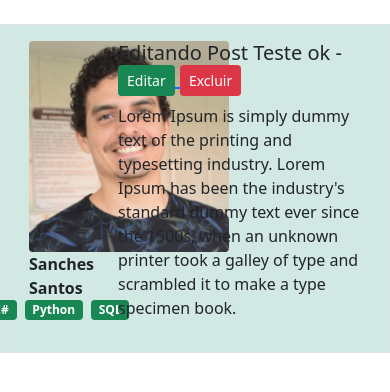
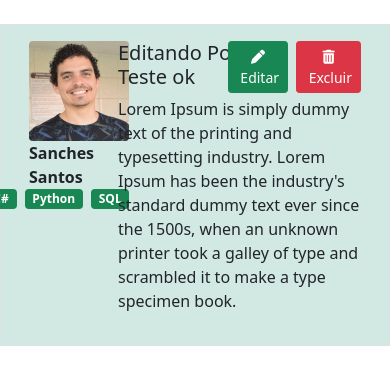
Before and after one commit to sanchesfranklin/Blog-Flask, a Flask app: page /post/2 in a window 390 px wide. Shown: the part 56-448 px from the top of the page. Run offline with Flask 2, Linux system fonts and the light colour scheme; a user stored in the database is signed in; data comes from the database, SQL or seed files in the repository; both versions use the stored data as it was after the commit; some libraries are stand-ins or nearby versions.

Commit message:
add opção de excluir, add responsividade na página de posts

```diff
--- a/appcomunidade/models.py
+++ b/appcomunidade/models.py
@@ -16,6 +16,9 @@ class Usuario(database.Model, UserMixin):
     posts = database.relationship('Post', backref='autor', lazy=True)
     cursos = database.Column(database.String, nullable=False, default='Não informado')
 
+    def contar_posts(self):
+        return len(self.posts)
+
 
 class Post(database.Model):
     id = database.Column(database.Integer, primary_key=True)
--- a/appcomunidade/routes.py
+++ b/appcomunidade/routes.py
@@ -1,4 +1,4 @@
-from flask import render_template, redirect, url_for, flash, request
+from flask import render_template, redirect, url_for, flash, request, abort
 from appcomunidade import app, database, bcrypt
 from appcomunidade.forms import FormLogin, FormCriarConta, FormEditarPerfil, FormCriarPost
 from appcomunidade.models import Usuario, Post
@@ -159,3 +159,16 @@ def editar_post(post_id):
     else:
         form = None
     return render_template('editarpost.html', post=post, form = form, path_foto_perfil = path_foto_perfil)
+
+
+@app.route('/post/<post_id>/excluir', methods=['GET', 'POST'])
+@login_required
+def excluir_post(post_id):
+    post = Post.query.get(post_id)
+    if current_user == post.autor:
+        database.session.delete(post)
+        database.session.commit()
+        flash('Post excluído com sucesso!', 'alert-success')
+        return redirect(url_for('home'))
+    else:
+        abort(403, 'Você não tem acesso para executar esta ação!')
--- a/appcomunidade/static/main.css
+++ b/appcomunidade/static/main.css
@@ -95,3 +95,12 @@
 .criarPost {
     background-color: #d2e8e3;
 }
+
+@media only screen and (max-width: 1024px) {
+    #foto-perfil img {
+        display: block;
+        border-radius: 50%;
+        width: 100px;
+        height: 100px;
+    }
+}
--- a/appcomunidade/templates/base.html
+++ b/appcomunidade/templates/base.html
@@ -1,33 +1,42 @@
 <!DOCTYPE html>
 <html lang="pt-br">
     <head>
-    <meta charset="UTF-8">
+        <meta charset="UTF-8" />
         <title>App Flask</title>
-    <link href="https://cdn.jsdelivr.net/npm/bootstrap@5.0.2/dist/css/bootstrap.min.css" rel="stylesheet" integrity="sha384-EVSTQN3/azprG1Anm3QDgpJLIm9Nao0Yz1ztcQTwFspd3yD65VohhpuuCOmLASjC" crossorigin="anonymous">
-    <link rel="stylesheet" type="text/css" href="{{ url_for('static', filename='main.css') }}">
-    {% block head %}
-    {% endblock %}
+        <link
+            href="https://cdn.jsdelivr.net/npm/bootstrap@5.0.2/dist/css/bootstrap.min.css"
+            rel="stylesheet"
+            integrity="sha384-EVSTQN3/azprG1Anm3QDgpJLIm9Nao0Yz1ztcQTwFspd3yD65VohhpuuCOmLASjC"
+            crossorigin="anonymous"
+        />
+        <link
+            rel="stylesheet"
+            type="text/css"
+            href="{{ url_for('static', filename='main.css') }}"
+        />
+        <script
+            src="https://kit.fontawesome.com/9d4e2d4de3.js"
+            crossorigin="anonymous"
+        ></script>
+        {% block head %} {% endblock %}
     </head>
     <body>
-
         <!-- NAVBAR-->
         {% include 'navbar.html' %}
         <!-- FIM NAVBAR-->
         <div class="container">
             {% with mensagens = get_flashed_messages(with_categories = True) %}
-            {% if mensagens %}
-                {% for categoria, mensagem in mensagens  %}
-                    <div class="alert {{ categoria }}">
-                        {{ mensagem }}
-                    </div>
-                {% endfor %}
-            {% endif %}
-        {% endwith %}
+            {% if mensagens %} {% for categoria, mensagem in mensagens %}
+            <div class="alert {{ categoria }}">{{ mensagem }}</div>
+            {% endfor %} {% endif %} {% endwith %}
         </div>
 
-    {% block body %}
-    {% endblock %}
+        {% block body %} {% endblock %}
 
-<script src="https://cdn.jsdelivr.net/npm/bootstrap@5.0.2/dist/js/bootstrap.bundle.min.js" integrity="sha384-MrcW6ZMFYlzcLA8Nl+NtUVF0sA7MsXsP1UyJoMp4YLEuNSfAP+JcXn/tWtIaxVXM" crossorigin="anonymous"></script>
+        <script
+            src="https://cdn.jsdelivr.net/npm/bootstrap@5.0.2/dist/js/bootstrap.bundle.min.js"
+            integrity="sha384-MrcW6ZMFYlzcLA8Nl+NtUVF0sA7MsXsP1UyJoMp4YLEuNSfAP+JcXn/tWtIaxVXM"
+            crossorigin="anonymous"
+        ></script>
     </body>
 </html>
--- a/appcomunidade/templates/post.html
+++ b/appcomunidade/templates/post.html
@@ -2,12 +2,14 @@
 <div class="container mt-4">
     <div class="row border mt-4 p-3 criarPost">
         <div class="col-3">
-            <div class="image pe-2">
+            <div class="row">
+                <div class="col-md-2 image pe-2" id="foto-perfil">
                     <img
                         src="{{ path_foto_perfil + post.autor.foto_perfil }}"
                         class="rounded"
                         width="200"
                     />
+                </div>
             </div>
             <div class="row">
                 <div class="col d-flex justify-content-center">
@@ -23,21 +25,87 @@
             </div>
         </div>
         <div class="col-9">
-            <h5 class="">
-                {{ post.titulo }} {% if form %} -
+            <div class="row">
+                <div class="col-8">
+                    <h5 class="">{{ post.titulo }}</h5>
+                </div>
+                <div class="col-4">
+                    <div class="d-flex justify-content-end">
+                        {% if form %}
                         <a
-                    class="w-100"
                             href="{{ url_for('editar_post', post_id = post.id) }}"
                         >
-                    <button class="btn btn-success btn-sm">Editar</button>
+                            <button class="btn btn-success btn-sm me-2">
+                                <i class="fas fa-pen"></i>
+                                &nbsp;Editar
+                            </button>
                         </a>
-                <button class="btn btn-danger btn-sm">Excluir</button>
+                        <button
+                            class="btn btn-danger btn-sm"
+                            data-bs-toggle="modal"
+                            data-bs-target="#excluirPostModal"
+                        >
+                            <i class="fas fa-trash-alt"></i>
+                            &nbsp;Excluir
+                        </button>
 
                         {% endif %}
-            </h5>
+                    </div>
+                </div>
+            </div>
+            <div class="row">
+                <div class="col-12">
                     <p>{{ post.corpo }}</p>
                 </div>
             </div>
         </div>
+    </div>
+</div>
 
-{% block form_editar_post %} {% endblock %} {% endblock %}
+{% block form_editar_post %} {% endblock %}
+
+<!-- Modal Excluir Post -->
+<div
+    class="modal fade"
+    id="excluirPostModal"
+    tabindex="-1"
+    aria-labelledby="excluirPostModalLabel"
+    aria-hidden="true"
+>
+    <div class="modal-dialog">
+        <div class="modal-content">
+            <div class="modal-header">
+                <h5 class="modal-title" id="excluirPostModalLabel">
+                    Excluir Post
+                </h5>
+                <button
+                    type="button"
+                    class="btn-close"
+                    data-bs-dismiss="modal"
+                    aria-label="Close"
+                ></button>
+            </div>
+            <div class="modal-body">
+                Tem certeza que deseja excluir este post?
+            </div>
+            <div class="modal-footer">
+                <button
+                    type="button"
+                    class="btn btn-secondary"
+                    data-bs-dismiss="modal"
+                >
+                    Cancelar
+                </button>
+                <form
+                    method="POST"
+                    action=" {{ url_for('excluir_post', post_id=post.id) }}"
+                >
+                    <button type="submit" class="btn btn-danger">
+                        Excluir
+                    </button>
+                </form>
+            </div>
+        </div>
+    </div>
+</div>
+{% endblock %}
```
Also changed, not shown: appcomunidade/templates/perfil.html (+29 -15 lines), appcomunidade/templates/usuarios.html (+11 -4 lines), appcomunidade/comunidade.db. Lines whose indentation alone changed are shown as unchanged.
